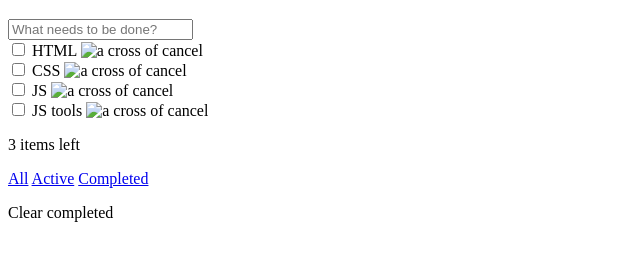
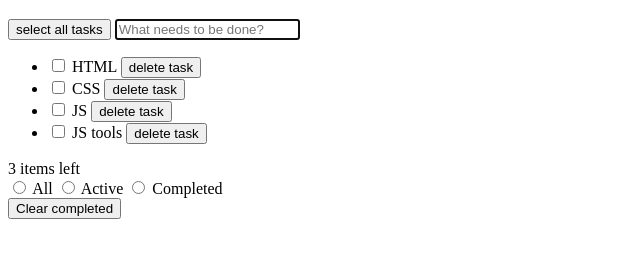
Before and after one commit to ok-technopolis-autumn-2019/Kamil_Kadyrov, a plain HTML site: page index.html in a window 1280 px wide. Shown: the part 61-322 px from the top of the page, without its empty margins (0-640 px from the left). Drawn offline with Linux system fonts and the light colour scheme.

Commit message:
HTML design changed
Deleted img tags, added buttons, sections and restructured the whole model

```diff
--- a/index.html
+++ b/index.html
@@ -1,45 +1,98 @@
 <!DOCTYPE html>
 <html lang="en">
+
   <head>
-	<meta charset="UTF-8">
+    <meta charset="UTF-8"/>
     <title>todos</title>
   </head>
+
   <body>
-	<div class="wrapper">
-		<header>
-			<h1 class="header_logo">todos</h1>
+    <div class="todo-app">
+
+      <header class="todo-app__header">
+        <h1 class="todo-app-header__title">todos</h1>
       </header>
-		<main>
-			<input type="text" class="main-input_text" id="main-input_text" placeholder="What needs to be done?">
-			<div class="main-todo-item">
-				<input type="checkbox" name="main-input_checkbox" class="main-input_checkbox" id="checkbox_1">
-				<label for="checkbox-1">HTML</label>
-				<img src="./icons/close.png" alt="a cross of cancel">
+
+      <main class="todo-app__main-content main-content">
+
+        <section class="main-content__search-input search-input">
+          <div class="search-input__view">
+            <button class="search-input__select-all">select all tasks</button>
+            <input type="text" class="search-input__entry-task" placeholder="What needs to be done?" autofocus/>
           </div>
-			<div class="main-todo-item"></div>
-				<input type="checkbox" name="main-input_checkbox" class="main-input_checkbox" id="checkbox_2">
-				<label for="checkbox-2">CSS</label>
-				<img src="./icons/close.png" alt="a cross of cancel">
+        </section>
+
+        <section class="main-content__tasks">
+          <ul class="main-content__tasks-list tasks-list">
+
+            <li class="tasks-list-item list-item">
+              <div class="list-item__view">
+                <input type="checkbox" class="list-item__input_checkbox"/>
+                <span class="list-item__text">HTML</span>
+                <button class="list-item__delete-task" aria-label="delete-task">delete task</button>
+                <input type="text" class="list-item__change" value="HTML" hidden/>
               </div>
-			<div class="main-todo-item"></div>
-				<input type="checkbox" name="main-input_checkbox" class="main-input_checkbox" id="checkbox_3">
-				<label for="checkbox-3">JS</label>
-				<img src="./icons/close.png" alt="a cross of cancel">
+            </li>
+
+            <li class="tasks-list-item list-item">
+              <div class="list-item__view">
+                <input type="checkbox" class="list-item__input_checkbox"/>
+                <span class="list-item__text">CSS</span>
+                <button class="list-item__delete-task" aria-label="delete-task">delete task</button>
+                <input type="text" class="list-item__change" value="CSS" hidden/>
               </div>
-			<div class="main-todo-item"></div>
-				<input type="checkbox" name="main-input_checkbox" class="main-input_checkbox" id="checkbox_4">
-				<label for="checkbox-4">JS tools</label>
-				<img src="./icons/close.png" alt="a cross of cancel">
+            </li>
+
+            <li class="tasks-list-item list-item">
+              <div class="list-item__view">
+                <input type="checkbox" class="list-item__input_checkbox"/>
+                <span class="" tasks-item__text>JS</span>
+                <button class="list-item__delete-task" aria-label="delete-task">delete task</button>
+                <input type="text" class="list-item__change" value="JS" hidden/>
               </div>
-			<footer>
-				<p>3 items left</p>
-				<nav>
-					<a href="#">All</a>
-					<a href="#">Active</a>
-					<a href="#">Completed</a>
-				</nav>
-				<p>Clear completed</p>
-			</footer>
+            </li>
+
+            <li class="tasks-list-item list-item">
+              <div class="list-item__view">
+                <input type="checkbox" class="list-item__input_checkbox"/>
+                <span class="list-item__text">JS tools</span>
+                <button class="list-item__delete-task" aria-label="delete-task">delete task</button>
+                <input type="text" class="list-item__change" value="JS tools" hidden/>
+              </div>
+            </li>
+          </ul>
+        </section>
+
+        <section class="todo-app_actions actions">
+
+          <div class="actions__item">
+            <div class="tasks-amount">3 items left</div>
+          </div>
+
+          <div class="actions__item">
+            <div class="task-type-choose">
+
+              <label class="task-type-choose__item">
+                <input type="radio" class="task-type-choose__input" name="filter" value="all"/>
+                <span class="task-type-choose__text">All</span>
+              </label>
+
+              <label class="task-type-choose__item">
+                  <input type="radio" class="task-type-choose__input" name="filter" value="active"/>
+                  <span class="task-type-choose__text">Active</span>
+              </label>
+
+              <label class="task-type-choose__item">
+                  <input type="radio" class="task-type-choose__input" name="filter" value="completed"/>
+                  <span class="task-type-choose__text">Completed</span>
+              </label>
+            </div>
+
+          </div>
+          <div class="actions__item">
+            <button class="tasks-clear-completed">Clear completed</button>
+          </div>
+        </section>
       </main>
     </div>
   </body>
```
Lines whose indentation alone changed are shown as unchanged.
